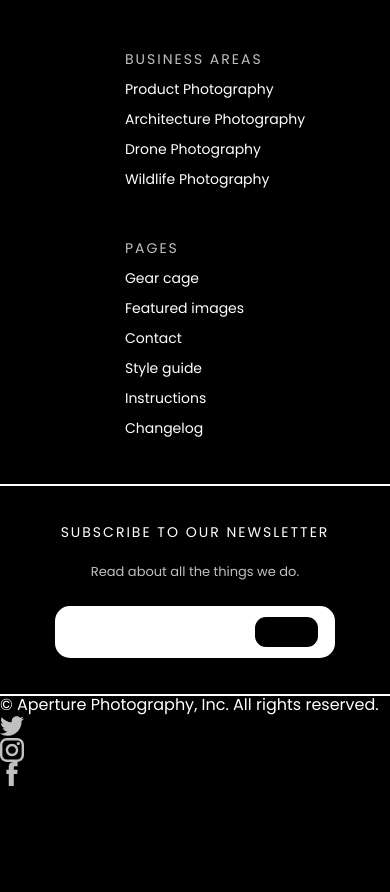
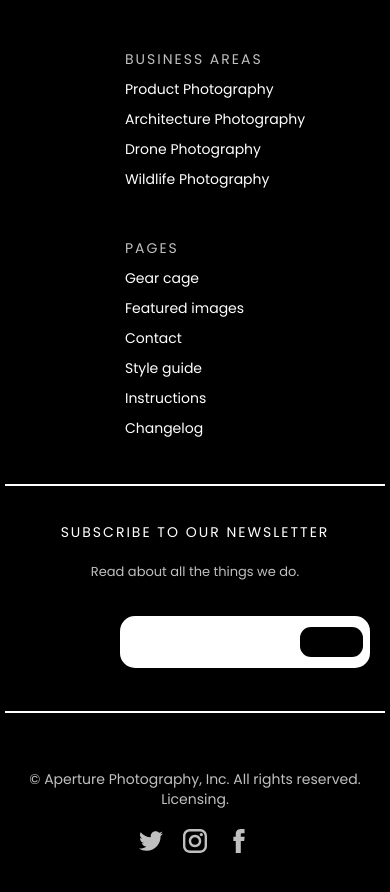
Before and after one commit to annyonok/aperture, a plain HTML site: page index.html in a window 390 px wide. Shown: the part 7361-8253 px from the top of the page. Before the commit the page ends 8147 px from the top, so only its background shows below. Drawn offline with Linux system fonts and the light colour scheme.

Commit message:
add footer

```diff
--- a/index.html
+++ b/index.html
@@ -8,8 +8,10 @@
     <link rel="stylesheet" type="text/css" href="styles/normalize.css" />
     <link rel="stylesheet" href="styles/main.css">
 </head>
+
 <body>
     <!-- Header -->
+
     <head class="header">
         <div class="container">
             <div class="header__inner">
@@ -64,26 +66,39 @@
                 <div class="specialized__gallery_item">
                     <img class="specialized__gallery_img" src="img/product.jpg" alt="Product Photography">
                     <h4 class="specialized__gallery_title">Product Photography</h4>
-                    <p class="specialized__gallery_text">Cras commodo consequat orci, in convallis risus egestas non. Nulla efficitur auctor hendrerit. Etiam ut orci varius, faucibus libero ac, cursus quam.</p>
-                    <a href="#" class="specialized__gallery_button"><img src="img/img_button.svg" alt="Read more">Read more</a>
+                    <p class="specialized__gallery_text">Cras commodo consequat orci, in convallis risus egestas non.
+                        Nulla efficitur auctor hendrerit. Etiam ut orci varius, faucibus libero ac, cursus quam.</p>
+                    <a href="#" class="specialized__gallery_button"><img src="img/img_button.svg" alt="Read more">Read
+                        more</a>
                 </div>
                 <div class="specialized__gallery_item">
                     <img class="specialized__gallery_img" src="img/architecture.jpg" alt="Architecture Photography">
                     <h4 class="specialized__gallery_title">Architecture Photography</h4>
-                    <p class="specialized__gallery_text">Aenean porta neque eget consequat fringilla. Vestibulum ultrices, orci nec egestas pharetra, ligula est semper enim, nec auctor sapien leo nec purus. Fusce tincidunt aliquet sapien, sit amet rhoncus leo imperdiet nec.</p>
-                    <a href="#" class="specialized__gallery_button"><img src="img/img_button.svg" alt="Read more">Read more</a>
+                    <p class="specialized__gallery_text">Aenean porta neque eget consequat fringilla. Vestibulum
+                        ultrices, orci nec egestas pharetra, ligula est semper enim, nec auctor sapien leo nec purus.
+                        Fusce tincidunt aliquet sapien, sit amet rhoncus leo imperdiet nec.</p>
+                    <a href="#" class="specialized__gallery_button"><img src="img/img_button.svg" alt="Read more">Read
+                        more</a>
                 </div>
                 <div class="specialized__gallery_item">
                     <img class="specialized__gallery_img" src="img/drone.jpg" alt="Drone Photography">
                     <h4 class="specialized__gallery_title-photo">Drone Photography</h4>
-                    <p class="specialized__gallery_text-photo">Mauris euismod elit et nisi ultrices, ut faucibus orci tincidunt. Duis tristique sed lorem a vestibulum. Cras commodo consequat orci, in convallis risus egestas non. Nulla efficitur auctor hendrerit. Etiam ut orci varius, faucibus libero ac, cursus quam.</p>
-                    <a href="#" class="specialized__gallery_button-photo"><img src="img/img_button.svg" alt="Read more">Read more</a>
+                    <p class="specialized__gallery_text-photo">Mauris euismod elit et nisi ultrices, ut faucibus orci
+                        tincidunt. Duis tristique sed lorem a vestibulum. Cras commodo consequat orci, in convallis
+                        risus egestas non. Nulla efficitur auctor hendrerit. Etiam ut orci varius, faucibus libero ac,
+                        cursus quam.</p>
+                    <a href="#" class="specialized__gallery_button-photo"><img src="img/img_button.svg"
+                            alt="Read more">Read more</a>
                 </div>
                 <div class="specialized__gallery_item">
                     <img class="specialized__gallery_img" src="img/wildlife.jpg" alt="Wildlife Photography">
                     <h4 class="specialized__gallery_title-photo">Wildlife Photography</h4>
-                    <p class="specialized__gallery_text-photo">Lorem ipsum dolor sit amet, consectetur adipiscing elit. Nullam scelerisque aliquam odio et faucibus. Nulla rhoncus feugiat eros quis consectetur. Morbi neque ex, condimentum dapibus congue et, vulputate ut ligula. Vestibulum sit amet urna turpis.</p>
-                    <a href="#" class="specialized__gallery_button-photo"><img src="img/img_button.svg" alt="Read more">Read more</a>
+                    <p class="specialized__gallery_text-photo">Lorem ipsum dolor sit amet, consectetur adipiscing elit.
+                        Nullam scelerisque aliquam odio et faucibus. Nulla rhoncus feugiat eros quis consectetur. Morbi
+                        neque ex, condimentum dapibus congue et, vulputate ut ligula. Vestibulum sit amet urna turpis.
+                    </p>
+                    <a href="#" class="specialized__gallery_button-photo"><img src="img/img_button.svg"
+                            alt="Read more">Read more</a>
                 </div>
             </div>
         </div>
@@ -94,7 +109,8 @@
         <div class="container">
             <div class="photography__sunset_block">
                 <h4 class="photography__title">Sunset at Mount Fuji</h4>
-                <p class="photography__text">Duis tristique sed lorem a vestibulum. Cras commodo consequat orci, in convallis risus egestas non.</p>
+                <p class="photography__text">Duis tristique sed lorem a vestibulum. Cras commodo consequat orci, in
+                    convallis risus egestas non.</p>
                 <div class="settings__items">
                     <figure class="settings__img"><img src="img/item_1.svg" alt="Shutter speed">
                         <figcaption class="settings__item">1''</figcaption>
@@ -120,8 +136,11 @@
                 <div class="tools__item_block">
                     <h3 class="tools__item_block-signature">The Gear cage</h3>
                     <h2 class="tools__item_block-title">The tools that we use.</h2>
-                    <p class="tools__item_block-text">The say that "no place is boring if you've had a good night's sleep and have a pocket full of unexposed film". While we don't shoot (a lot) of film these days — these are the tools that we actually use everyday to capture the amazing things around us.</p>
-                    <a href="#" class="tools__item_block-button"><img src="img/img_button.svg" alt="Check it out">Check it out</a>
+                    <p class="tools__item_block-text">The say that "no place is boring if you've had a good night's
+                        sleep and have a pocket full of unexposed film". While we don't shoot (a lot) of film these days
+                        — these are the tools that we actually use everyday to capture the amazing things around us.</p>
+                    <a href="#" class="tools__item_block-button"><img src="img/img_button.svg" alt="Check it out">Check
+                        it out</a>
                 </div>
                 <div class="tools__item_photo">
                     <img class="tools__item_photo-img" src="img/tools.jpg" alt="The tools that we use">
@@ -149,7 +168,8 @@
         <div class="container">
             <div class="photography__leafs_block">
                 <h4 class="photography__title">Monstera Leafs</h4>
-                <p class="photography__text">Vestibulum sit amet urna turpis. Mauris euismod elit et nisi ultrices, ut faucibus orci tincidunt.</p>
+                <p class="photography__text">Vestibulum sit amet urna turpis. Mauris euismod elit et nisi ultrices, ut
+                    faucibus orci tincidunt.</p>
                 <div class="settings__items">
                     <figure class="settings__img"><img src="img/item_1.svg" alt="Shutter speed">
                         <figcaption class="settings__item">1/400s</figcaption>
@@ -190,7 +210,8 @@
         <div class="container">
             <div class="photography__starfall_block">
                 <h4 class="photography__title">Star fall in the Himalayas</h4>
-                <p class="photography__text">Nulla rhoncus feugiat eros quis consectetur. Morbi neque ex, condimentum dapibus congue et, vulputate ut ligula.</p>
+                <p class="photography__text">Nulla rhoncus feugiat eros quis consectetur. Morbi neque ex, condimentum
+                    dapibus congue et, vulputate ut ligula.</p>
                 <div class="settings__items">
                     <figure class="settings__img"><img src="img/item_1.svg" alt="Shutter speed">
                         <figcaption class="settings__item">6''</figcaption>
@@ -215,7 +236,8 @@
             <div class="write__block">
                 <h2 class="write__block_title">Need help with photography or videography?</h2>
                 <h3 class="write__block_text">We're here for you!</h3>
-                <button class="write__block_button"><img src="img/img_button.svg" alt="Get in touch"><a class="write__block_button-item" href="mailto:info@vip.ru">Get in touch</a></button>
+                <button class="write__block_button"><img src="img/img_button.svg" alt="Get in touch"><a
+                        class="write__block_button-item" href="mailto:info@vip.ru">Get in touch</a></button>
             </div>
         </div>
     </section>
@@ -262,7 +284,7 @@
             </div>
 
             <div class="footer__copyright">
-                <p class="footer__copyright_text">&copy; Aperture Photography, Inc. All rights reserved.</p>
+                <p class="footer__copyright_text">&copy; Aperture Photography, Inc. All rights reserved. Licensing.</p>
                 <div class="footer__icons">
                     <img class="footer__icon" src="img/twitter_icon.svg" alt="Twitter icon">
                     <img class="footer__icon" src="img/instagram_icon.svg" alt="Instagram icon">
--- a/styles/main.css
+++ b/styles/main.css
@@ -560,12 +560,14 @@ body {
   min-height: 414px;
   padding-top: 111px;
 }
+
 .write__block {
   display: block;
   max-width: 600px;
   min-height: 193px;
   margin: 0 auto;
 }
+
 .write__block_title {
   font-weight: 400;
   font-size: 40px;
@@ -573,6 +575,7 @@ body {
   text-align: center;
   margin-bottom: 15px;
 }
+
 .write__block_text {
   font-weight: 400;
   font-size: 24px;
@@ -581,6 +584,7 @@ body {
   color: #c0c0c0;
   margin-bottom: 21px;
 }
+
 .write__block_button {
   width: 154px;
   height: 42px;
@@ -596,6 +600,7 @@ body {
   padding-right: 10px;
   margin: 0 auto;
 }
+
 .write__block_button-item {
   font-family: 'Poppins', sans-serif;
   font-weight: 400;
@@ -614,25 +619,30 @@ body {
   min-height: 452px;
   margin: 0 auto;
 }
+
 .footer__inner {
   display: flex;
   justify-content: space-between;
   gap: 252px;
   padding-bottom: 20px;
 }
+
 .footer__block {
   padding-top: 90px;
 }
+
 .footer__logo {
   align-self: self-start;
   padding-bottom: 20px;
 }
+
 .footer__text {
   font-weight: 400;
   font-size: 13px;
   line-height: 20px;
   color: #c0c0c0;
 }
+
 .footer__items {
   display: flex;
   justify-content: space-between;
@@ -640,6 +650,7 @@ body {
   padding-right: 102px;
   padding-top: 74px;
 }
+
 .footer__items_areas {
   list-style: none;
   display: flex;
@@ -647,6 +658,7 @@ body {
   flex-wrap: nowrap;
   gap: 10px;
 }
+
 .footer__item_areas-title {
   font-weight: 400;
   font-size: 14px;
@@ -656,6 +668,7 @@ body {
   color: #c0c0c0;
   text-decoration: none;
 }
+
 .footer__item_areas {
   font-weight: 400;
   font-size: 14px;
@@ -663,6 +676,7 @@ body {
   text-decoration: none;
   color: #ffffff;
 }
+
 .footer__items_pages {
   list-style: none;
   display: flex;
@@ -670,6 +684,7 @@ body {
   flex-wrap: nowrap;
   gap: 10px;
 }
+
 .footer__item_pages-title {
   font-weight: 400;
   font-size: 14px;
@@ -679,6 +694,7 @@ body {
   color: #c0c0c0;
   text-decoration: none;
 }
+
 .footer__item_pages {
   font-weight: 400;
   font-size: 14px;
@@ -692,17 +708,17 @@ body {
   min-height: 136px;
   border-top: 2px solid #ffffff;
   border-bottom: 2px solid #ffffff;
-  padding-bottom: 56px;
   display: flex;
   justify-content: space-between;
+  padding-bottom: 36px;
   padding-top: 36px;
-  padding-bottom: 36px;
 }
 
 .footer__subscride_block {
   max-width: 280px;
   min-height: 60px;
 }
+
 .footer__subscride_title {
   font-weight: 400;
   font-size: 14px;
@@ -711,16 +727,21 @@ body {
   text-transform: uppercase;
   padding-bottom: 20px;
 }
+
 .footer__subscride_text {
   font-weight: 400;
   font-size: 13px;
   line-height: 20px;
   color: #c0c0c0;
 }
+
 .footer__subscride_form {
   position: relative;
 }
+
 .footer__subscride_form-email {
+  content: "";
+  position: absolute;
   width: 458px;
   height: 52px;
   border: none;
@@ -728,7 +749,9 @@ body {
   border-radius: 15px;
   padding: 0;
   margin-top: 4px;
+  right: 0px;
 }
+
 .footer__subscride_form-buttons {
   content: "";
   position: absolute;
@@ -739,23 +762,35 @@ body {
   cursor: pointer;
   border-radius: 11px;
   padding: 0;
-  left: 389px;
-  bottom: 15px;
+  z-index: 1;
+  right: 7px;
+  top: 15px;
 }
 
 .footer__copyright {
-}
-.footer__copyright_text {
-}
-.footer__icons {
-}
-.footer__icon {
+  padding-top: 56px;
+  display: flex;
+  justify-content: space-between;
+  margin-bottom: 104px;
 }
 
+.footer__copyright_text {
+  font-weight: 400;
+  font-size: 14px;
+  line-height: 20px;
+  color: #c0c0c0;
 
+}
 
+.footer__icons {
+  display: flex;
+  justify-content: space-between;
+  gap: 20px;
+}
 
-
+.footer__icon {
+  align-self: center;
+}
 
 /* Media */
 @media screen and (max-width: 1400px) {
@@ -771,6 +806,7 @@ body {
     margin-left: 780px;
   }
 }
+
 @media screen and (max-width: 1300px) {
   .header__inner {
     margin-left: 100px;
@@ -859,6 +895,15 @@ body {
   }
 
   .footer__subscride {
+    flex-direction: column;
+    text-align: center;
+    padding-bottom: 99px;
+    padding-top: 36px;
+    padding-right: 15px;
+    padding-left: 15px;
+  }
+
+  .footer__copyright {
     padding-right: 15px;
     padding-left: 15px;
   }
@@ -871,6 +916,12 @@ body {
 
   .navigation__button {
     margin: 10px;
+  }
+
+  .footer__subscride {
+    flex-direction: column;
+    text-align: center;
+    gap: 10px;
   }
 }
 
@@ -941,10 +992,9 @@ body {
     padding-top: 50px;
   }
 
-  .footer__subscride {
-    flex-direction: column;
-    text-align: center;
-
+  .footer {
+    margin-right: 5px;
+    margin-left: 5px;
   }
 
   .footer__subscride_block {
@@ -952,9 +1002,9 @@ body {
     padding-bottom: 20px;
   }
 
-  .footer__subscride_form-buttons {
-    left: 450px;
-    top: 15px;
+  .footer__subscride_form-email {
+    max-width: 250px;
+    min-height: 52px;
   }
 }
 
@@ -982,9 +1032,14 @@ body {
     padding-left: 15px;
   }
 
-  .footer__subscride_form-buttons {
-    left: 410px;
-    top: 15px;
+  .footer__copyright {
+    flex-direction: column;
+    text-align: center;
+    gap: 20px;
+  }
+
+  .footer__icons {
+    justify-content: center;
   }
 }
 
@@ -1022,11 +1077,6 @@ body {
   .footer__subscride_form-email {
     width: 380px;
     height: 52px;
-}
-
-  .footer__subscride_form-buttons {
-    left: 320px;
-    top: 15px;
   }
 }
 
@@ -1096,6 +1146,7 @@ body {
     padding-right: 15px;
     padding-left: 15px;
   }
+
   .settings__items {
     display: flex;
     justify-content: flex-end;
@@ -1148,6 +1199,7 @@ body {
   .write__block_title {
     font-size: 34px;
   }
+
   .write__block_text {
     font-size: 20px;
   }
@@ -1155,23 +1207,6 @@ body {
   .footer__subscride_form-email {
     width: 280px;
     height: 52px;
-}
-
-  .footer__subscride_form-buttons {
-    left: 240px;
-    top: 15px;
-  }
-}
-
-@media screen and (max-width: 360px) {
-  .footer__subscride_form-email {
-    width: 250px;
-    height: 52px;
-}
-
-  .footer__subscride_form-buttons {
-    left: 180px;
-    top: 15px;
   }
 }
 
```
Lines whose indentation alone changed are shown as unchanged.
